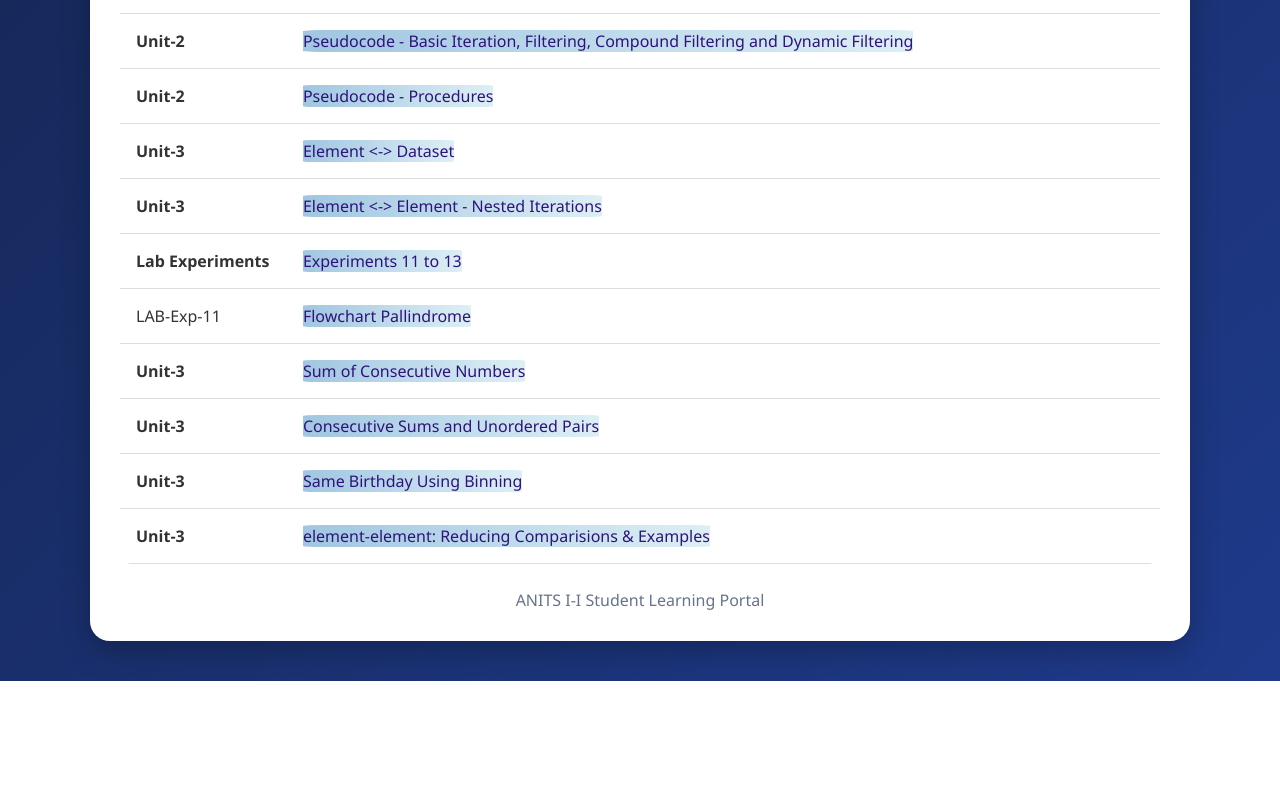
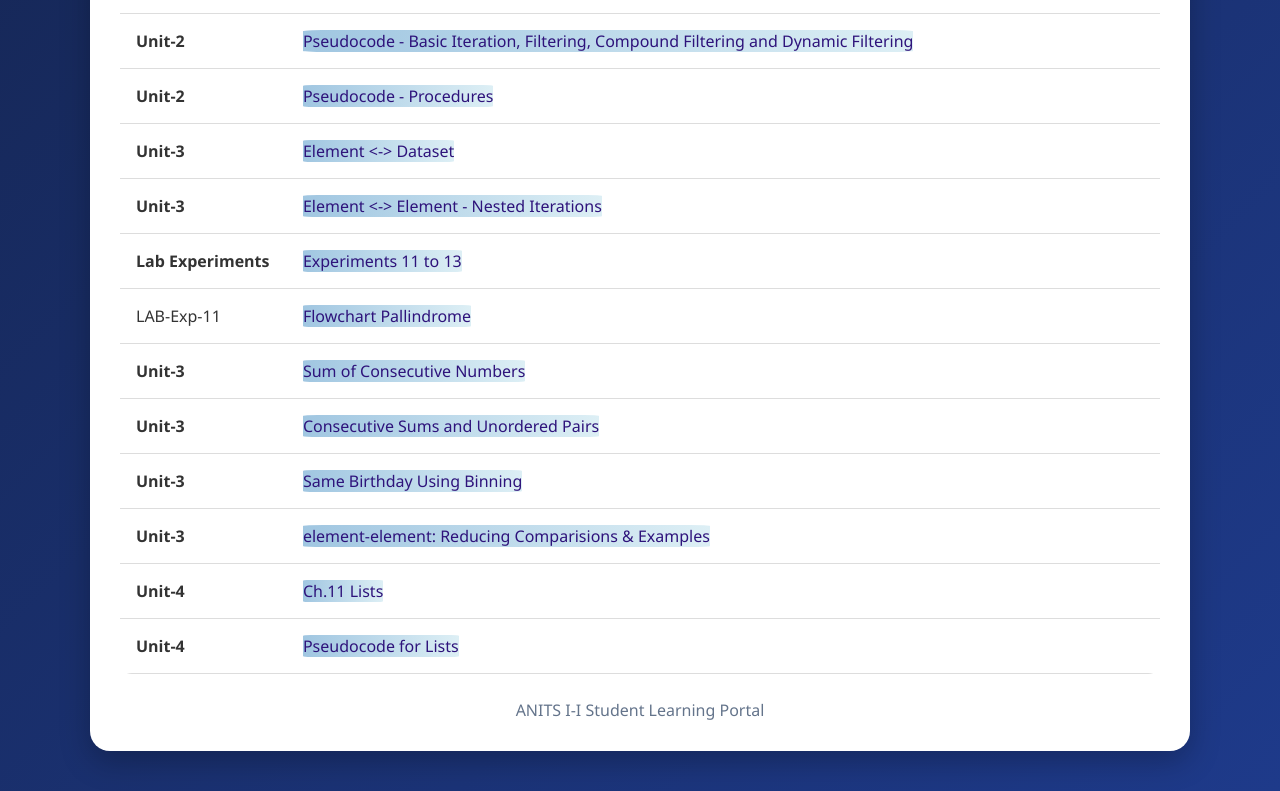
Before and after one commit to b-avinash-kumar/bak.anits, a plain HTML site: page ctps.html in a window 1280 px wide. Shown: the part 2088-2879 px from the top of the page. Before the commit the page ends 2769 px from the top, so only its background shows below. Drawn offline with Linux system fonts and the light colour scheme.

Commit message:
'u4list'

```diff
--- a/ctps.html
+++ b/ctps.html
@@ -311,6 +311,14 @@ text-align:left;
     <td><strong>Unit-3</strong></td>
     <td><a href="./ctps/elementToelementPart2.pdf" target="_self">element-element: Reducing Comparisions & Examples </a></td>
 </tr>
+<tr>
+    <td><strong>Unit-4</strong></td>
+    <td><a href="./ctps/lists.pdf" target="_self">Ch.11 Lists</a></td>
+</tr>
+<tr>
+    <td><strong>Unit-4</strong></td>
+    <td><a href="./ctps/pseudocodeForLists.pdf" target="_self">Pseudocode for Lists</a></td>
+</tr>
 <!--
 <tr>
     <td><strong>Week-2</strong></td>
```
Also changed, not shown: 2 other files.
